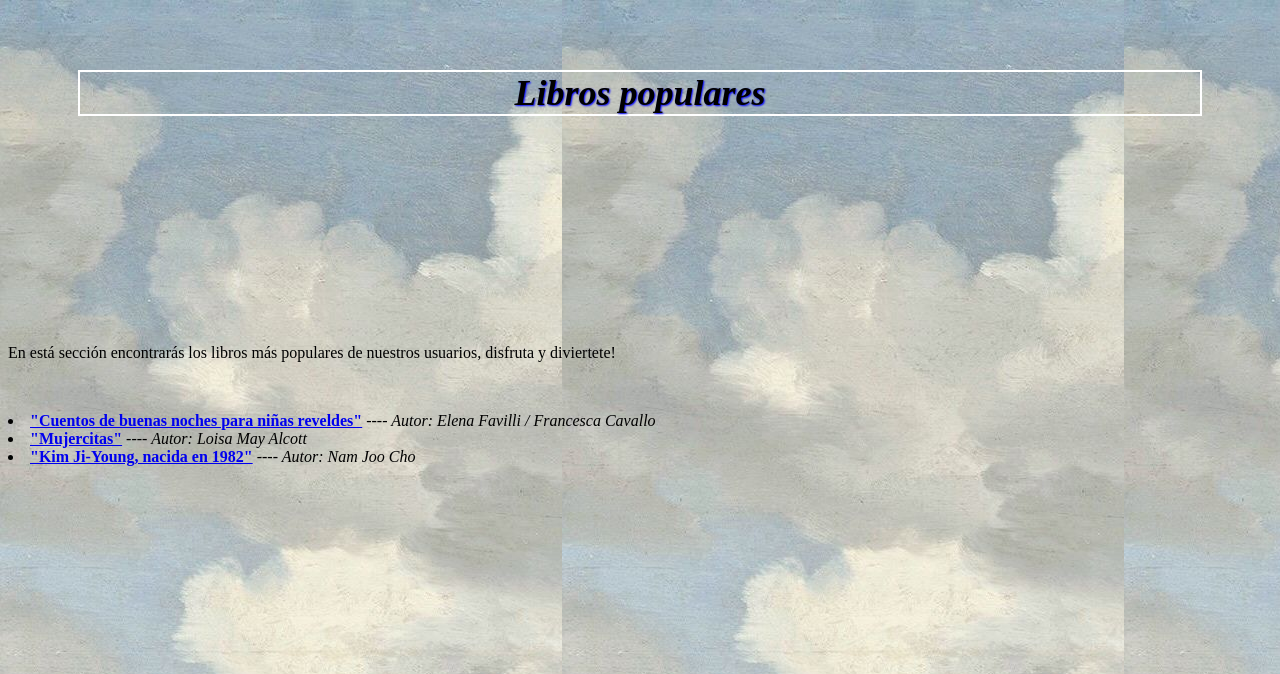
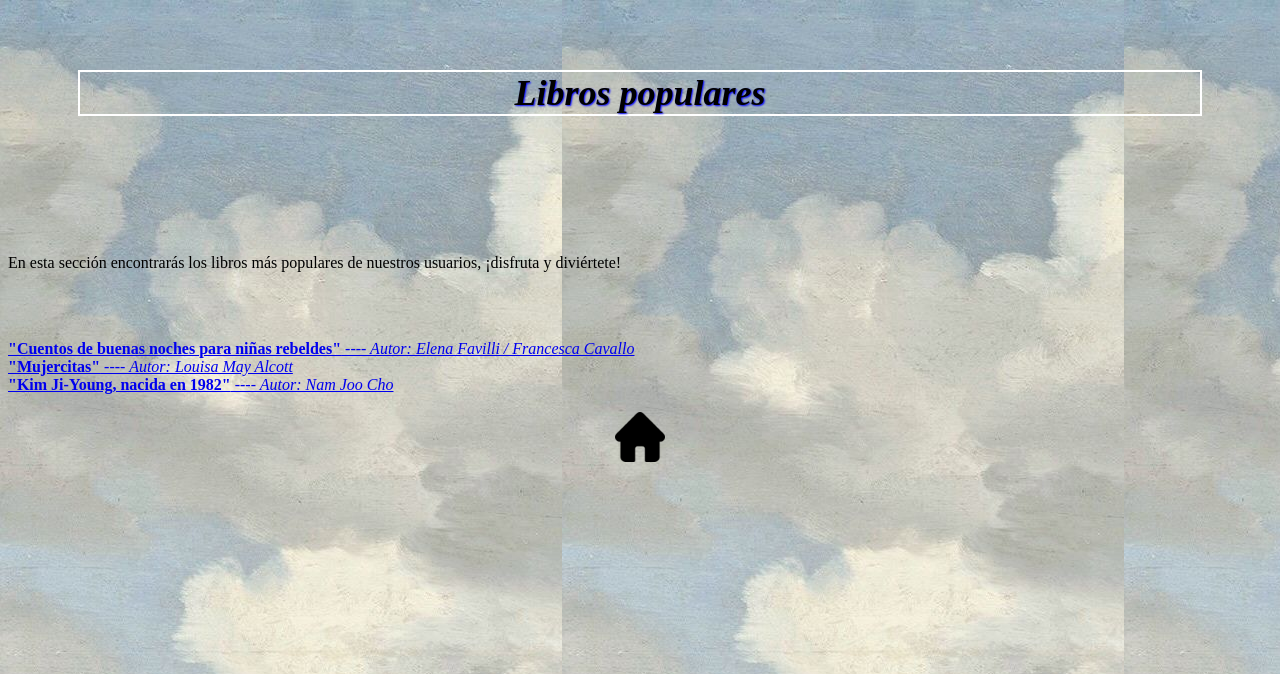
Before and after one commit to Wachuuu15/Lab7_web, a plain HTML site: page libros_populares.html in a window 1280 px wide. Shown: the top 674 px of the page. Drawn offline with Linux system fonts and the light colour scheme; files whose address does not match are found by name.

Commit message:
new libros_populares.js

```diff
--- a/libros_populares.html
+++ b/libros_populares.html
@@ -7,45 +7,8 @@
     <title>Libros populares</title>
     <h1 align="center"><i>Libros populares</i></h1>
     <link rel="stylesheet" href="estilos.css" type="text/css">
-
 </head>
-<body background="nub.jpg">
-
-    <br>
-    <br>
-    <br>
-    <br>
-    <br>
-    <br>
-    <div>
-        <p>
-            En está sección encontrarás los libros más populares de nuestros usuarios, disfruta y diviertete!
-        </p>
-    </div>
-
-    <div>
-        <a href="details_rebeldes.html"><b><li>"Cuentos de buenas noches para niñas reveldes"</b></a><i>  ----  Autor: Elena Favilli / Francesca Cavallo</i></li>
-        <a href="details_mujercitas.html"><b><li>"Mujercitas"</b></a><i>  ----  Autor: Loisa May Alcott </i></li>
-        <a href="details_born.html"><b><li>"Kim Ji-Young, nacida en 1982"</b></a><i>  ----  Autor: Nam Joo Cho</i></li>
-
-    </div>
-    <br>
-    <br>
-    <br>
-    <br>
-    <br>
-    <br>
-    <br>
-    <br>
-    <br>
-    <br>
-    <br>
-    <br>
-    <div style="text-align: center;">
-        <a  href="C:\Users\jenni\OneDrive\Documentos\GitHub\Lab7_web\index.html">
-            <img style="text-align:center;" src="C:\Users\jenni\OneDrive\Documentos\GitHub\Lab7_web\casa.png" width="50" height="50">
-        </a>
-    </div>
-
+<body>
+    <script src="libros_populares.js"></script>
 </body>
 </html>
--- a/libros_populares.js
+++ b/libros_populares.js
@@ -0,0 +1,61 @@
+// Crear un elemento div para el mensaje de bienvenida
+const welcome = document.createElement('div');
+const message = document.createElement('p');
+message.textContent = 'En esta sección encontrarás los libros más populares de nuestros usuarios, ¡disfruta y diviértete!';
+welcome.appendChild(message);
+
+// Crear un elemento div para la lista de libros
+const books = document.createElement('div');
+
+// Crear los elementos de la lista y establecer sus atributos
+const book1 = document.createElement('a');
+book1.href = 'details_rebeldes.html';
+book1.innerHTML = '<b>"Cuentos de buenas noches para niñas rebeldes"</b><i> ---- Autor: Elena Favilli / Francesca Cavallo</i>';
+
+const book2 = document.createElement('a');
+book2.href = 'details_mujercitas.html';
+book2.innerHTML = '<b>"Mujercitas"</b><i> ---- Autor: Louisa May Alcott</i>';
+
+const book3 = document.createElement('a');
+book3.href = 'details_born.html';
+book3.innerHTML = '<b>"Kim Ji-Young, nacida en 1982"</b><i> ---- Autor: Nam Joo Cho</i>';
+
+// Agregar los elementos de la lista al div correspondiente
+books.appendChild(book1);
+books.appendChild(document.createElement('br'));
+books.appendChild(book2);
+books.appendChild(document.createElement('br'));
+books.appendChild(book3);
+
+// Agregar todos los elementos creados al body
+const img = document.createElement('img');
+
+
+document.body.style.backgroundImage = 'url(nub.jpg)';
+document.body.appendChild(img);
+document.body.appendChild(document.createElement('br'));
+document.body.appendChild(welcome);
+document.body.appendChild(document.createElement('br'));
+document.body.appendChild(books);
+document.body.appendChild(document.createElement('br'));
+
+// Crear un elemento div para el enlace de la página principal
+const home = document.createElement('div');
+home.style.textAlign = 'center';
+
+// Crear el enlace y establecer sus atributos
+const link = document.createElement('a');
+link.href = 'index.html';
+
+// Crear el elemento imagen para el enlace y establecer sus atributos
+const img2 = document.createElement('img');
+img2.src = 'casa.png';
+img2.width = 50;
+img2.height = 50;
+
+// Agregar la imagen al enlace y el enlace al div correspondiente
+link.appendChild(img2);
+home.appendChild(link);
+
+// Agregar el div del enlace al body
+document.body.appendChild(home);
```
